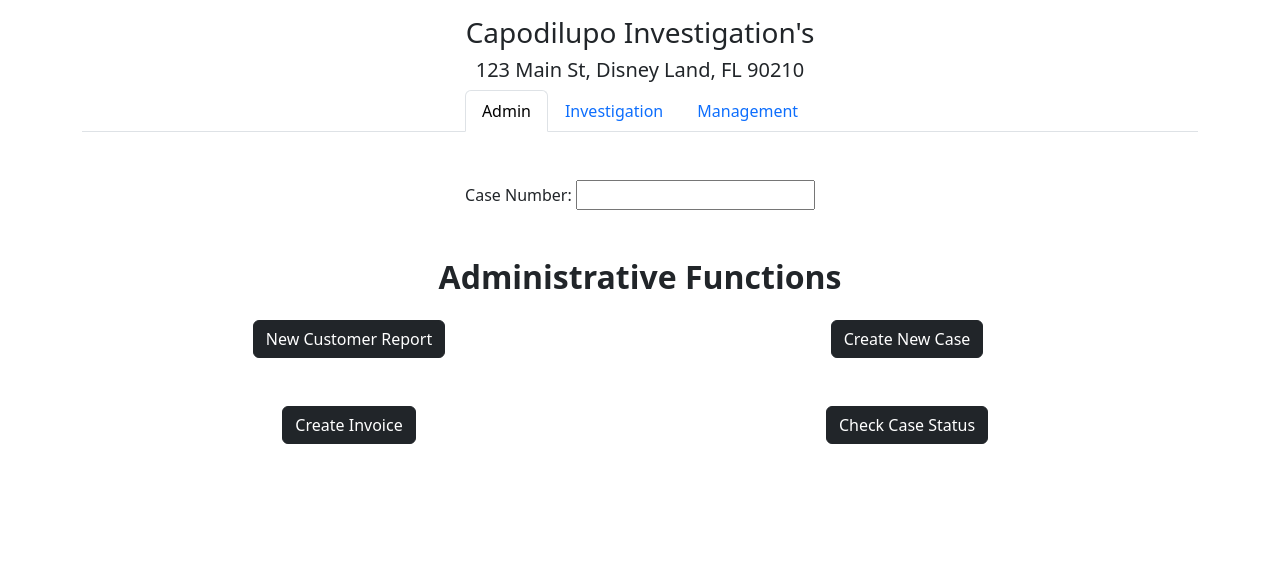
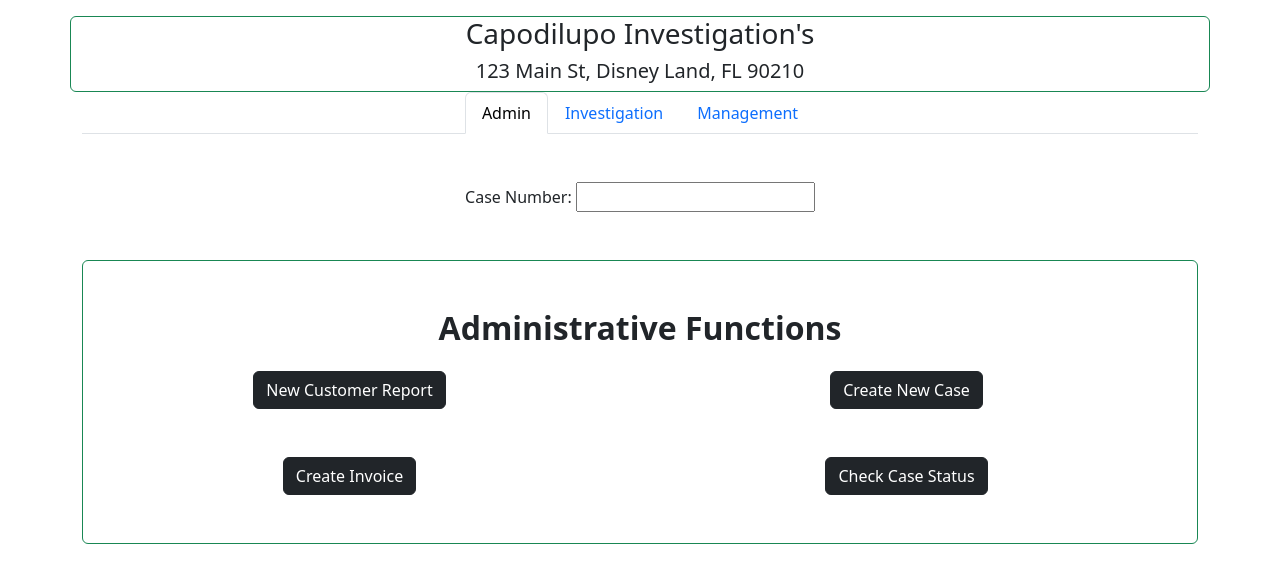
Before and after one commit to DonaldCapodilupo/Ultimate-Security-Software, a Flask app: page / in a window 1280 px wide. Shown: the top 583 px of the page. Run offline with Flask 3, Linux system fonts and the light colour scheme; some libraries are stand-ins or nearby versions.

Commit message:
General cleaning up.

```diff
--- a/app.py
+++ b/app.py
@@ -1,11 +1,7 @@
 from flask import Flask, render_template, request, redirect, url_for
 from markupsafe import escape
 
-
-
 app = Flask(__name__)
-
-
 
 
 @app.route('/', methods=["POST", "GET"])
@@ -22,7 +18,7 @@ def main_Menu():
             "Interview Report": "create_Interview_Report",
             "Person of Interest": "create_Person_Of_Interest_Report",
             "Witness Statement": "create_Witness_Statement_Report",
-            "Create BOLO":"create_BOLO",
+            "Create BOLO": "create_BOLO",
         }
 
         reports_that_require_case_numbers = ["Daily Activity Report", "Check Case Status", "Witness Statement",
@@ -35,23 +31,18 @@ def main_Menu():
             return redirect(url_for(redirect_dict[button_clicked]))
 
     else:
-        return render_template("main.html" )
+        return render_template("main.html")
 
 
 @app.route('/BOLO-Create/<string:case_number>', methods=["POST", "GET"])
 def create_BOLO(case_number):
     if request.method == "POST":
+        from Backend import HTML_To_Database
+        data_dict = request.form.to_dict()
 
-        button_clicked = request.form['submit_button']
+        HTML_To_Database("BOLOs", data_dict)
 
-        if button_clicked == "Submit BOLO":
-            from Backend import HTML_To_Database
-            data_dict = request.form.to_dict()
-
-            HTML_To_Database("BOLOs", data_dict)
-
-
-            return redirect(url_for("main_Menu"))
+        return redirect(url_for("main_Menu"))
     else:
 
         return render_template("BOLO File.html", case_num=escape(case_number))
@@ -61,19 +52,13 @@ def create_BOLO(case_number):
 def create_New_Case():
     if request.method == "POST":
 
-        button_clicked = request.form['submit_button']
+        from Backend import HTML_To_Database, create_Case
+        data_dict = request.form.to_dict()
 
+        HTML_To_Database("Cases", data_dict)
+        create_Case(data_dict["Case Number"])
 
-        if button_clicked == "Submit New Case":
-
-            from Backend import HTML_To_Database, create_Case
-            data_dict = request.form.to_dict()
-
-            HTML_To_Database("Cases", data_dict)
-            create_Case(data_dict["Case Number"])
-
-
-            return redirect(url_for("main_Menu"))
+        return redirect(url_for("main_Menu"))
     else:
         return render_template("New Case.html")
 
--- a/templates/BOLO File.html
+++ b/templates/BOLO File.html
@@ -5,7 +5,7 @@
     <title>BOLO Report</title>
 
     <link rel="stylesheet" href="../static/css/bootstrap.css">
-    <link rel="stylesheet" href="../static/css/Witness-Statement-Form.css">
+    <link rel="stylesheet" href="../static/css/main.css">
     <script src="../static/js/bootstrap.js"></script>
     <script src="../static/js/main.js"></script>
 
@@ -21,8 +21,8 @@
         </div>
 
         <!--Photo and Information Row-->
-        <div class="row mt-3 border border-dark p-5">
-            <div class="row text-center">
+        <div class="row mt-3 border border-success rounded">
+            <div class="row text-center mt-5">
                 <h1>BE ON LOOKOUT FOR</h1>
                 <div class="col align-self-end text-center">
                     <h5>Incident # {{ case_num }}</h5>
--- a/templates/main.html
+++ b/templates/main.html
@@ -5,7 +5,7 @@
     <title>Main Menu</title>
 
     <link rel="stylesheet" href="../static/css/bootstrap.css">
-    <link rel="stylesheet" href="../static/css/Witness-Statement-Form.css">
+    <link rel="stylesheet" href="../static/css/main.css">
     <script src="../static/js/bootstrap.js"></script>
     <script src="../static/js/main.js"></script>
 
@@ -15,12 +15,12 @@
 
 <form action="{{ url_for('main_Menu') }}" enctype=multipart/form-data method="POST">
     <div class="container">
-        <div class="row mt-3 text-center">
-            <div id="Business Header"></div>
+        <div class="row mt-3 text-center title_div border border-success rounded">
+            <div id="Business Header" class="business_header_text"></div>
         </div>
 
         {% if condirmation %}
-            <div class="row mt-3 text-center">
+            <div class="row mt-3 text-center border border-success rounded">
                 {{ confirmation }}
             </div>
 
@@ -68,8 +68,8 @@
             </li>
         </ul>
 
-        <div class="row text-center mt-5">
-            <div class="col">
+        <div class="row text-center mt-5 mb-5">
+            <div class="col case_number_div">
                 <label for="case_number">Case Number:</label>
                 <input type="text" id="case_number" name="Case Number" required>
             </div>
@@ -77,7 +77,7 @@
 
 
         <!--Area for Showing Tab-->
-        <div class="tab-content" id="myTabContent">
+        <div class="tab-content pb-5 border border-success rounded" id="myTabContent">
 
             <!--Admin Data -->
             <div class="tab-pane fade show active grid justify-content-center"
```
